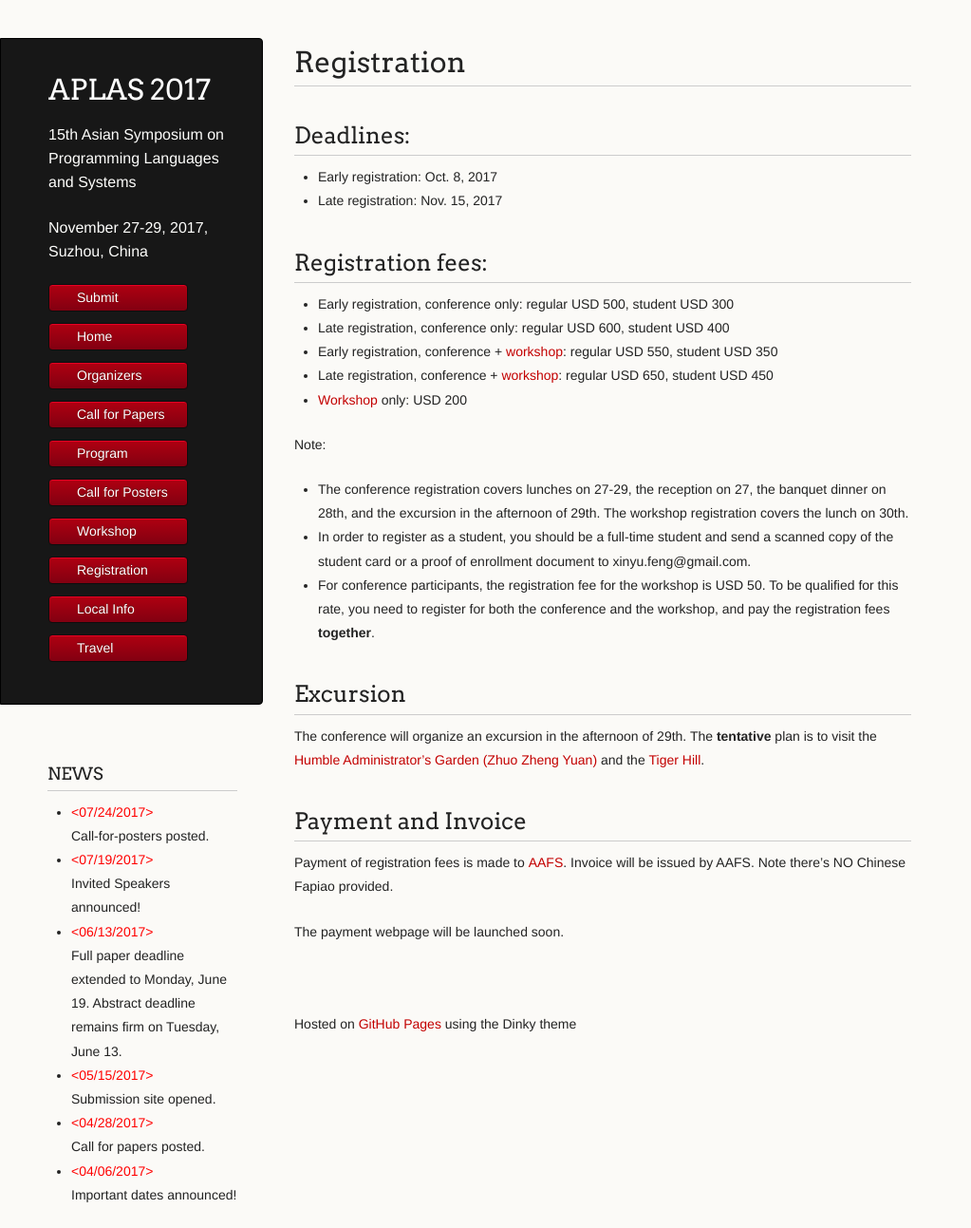
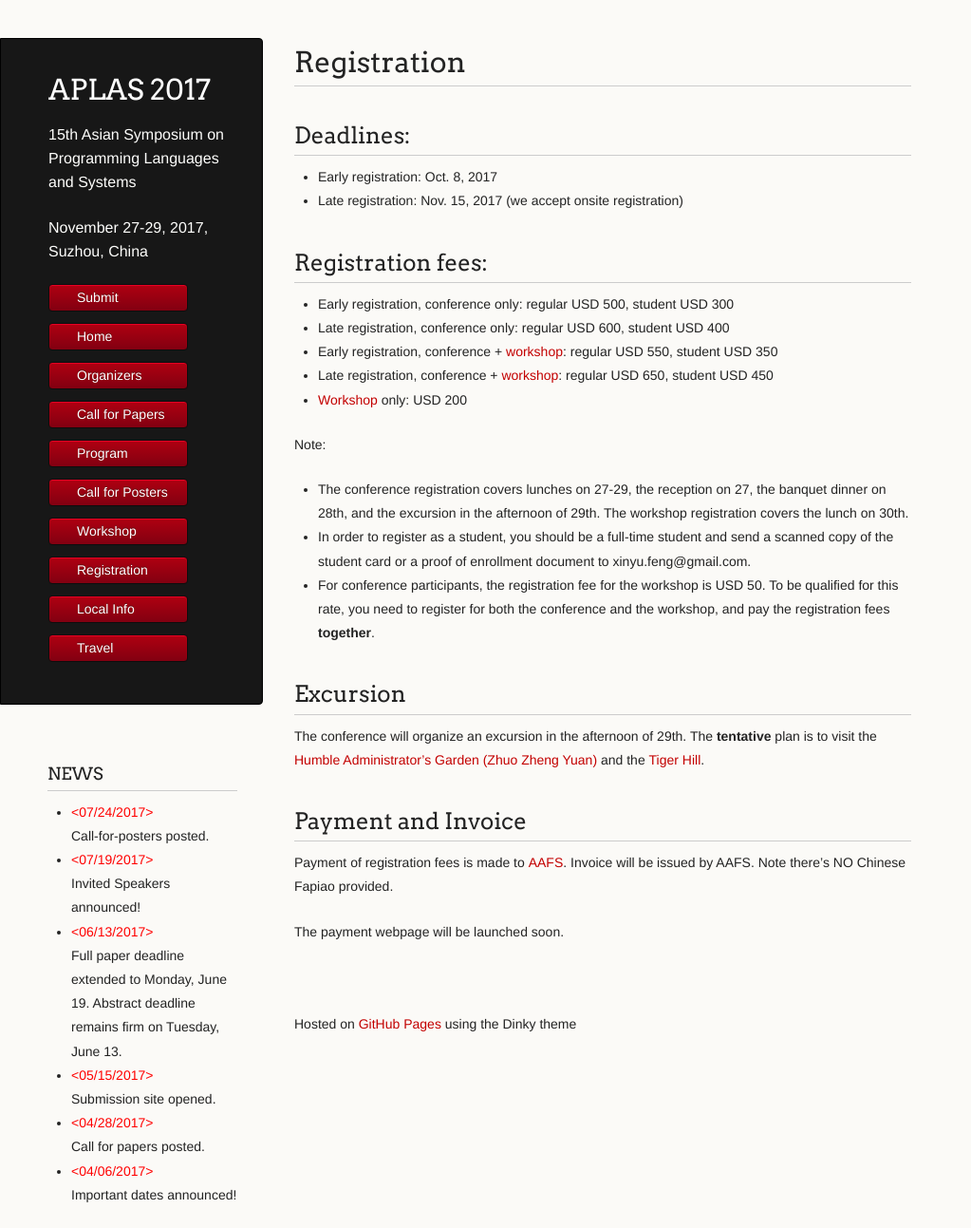
Before and after one commit to www-aplas/www-aplas.github.io, a Jekyll site: the page built from registration.md, in a window 1280 px wide. Shown: the whole page at 95% size, without its empty margins (0-1023 px from the left). Built offline with Jekyll 4.4.1, drawn with Linux system fonts in a browser that asks for light colours; our own code applies the rules of GitHub Pages for plain Markdown files; a script that is not in the unit is left out.

Commit message:
Update registration.md

```diff
--- a/registration.md
+++ b/registration.md
@@ -2,7 +2,7 @@
 
 ## Deadlines:
 - Early registration: Oct. 8, 2017
-- Late registration: Nov. 15, 2017
+- Late registration: Nov. 15, 2017 (we accept onsite registration)
 
 ## Registration fees:
 - Early registration, conference only: regular USD 500, student USD 300
```
